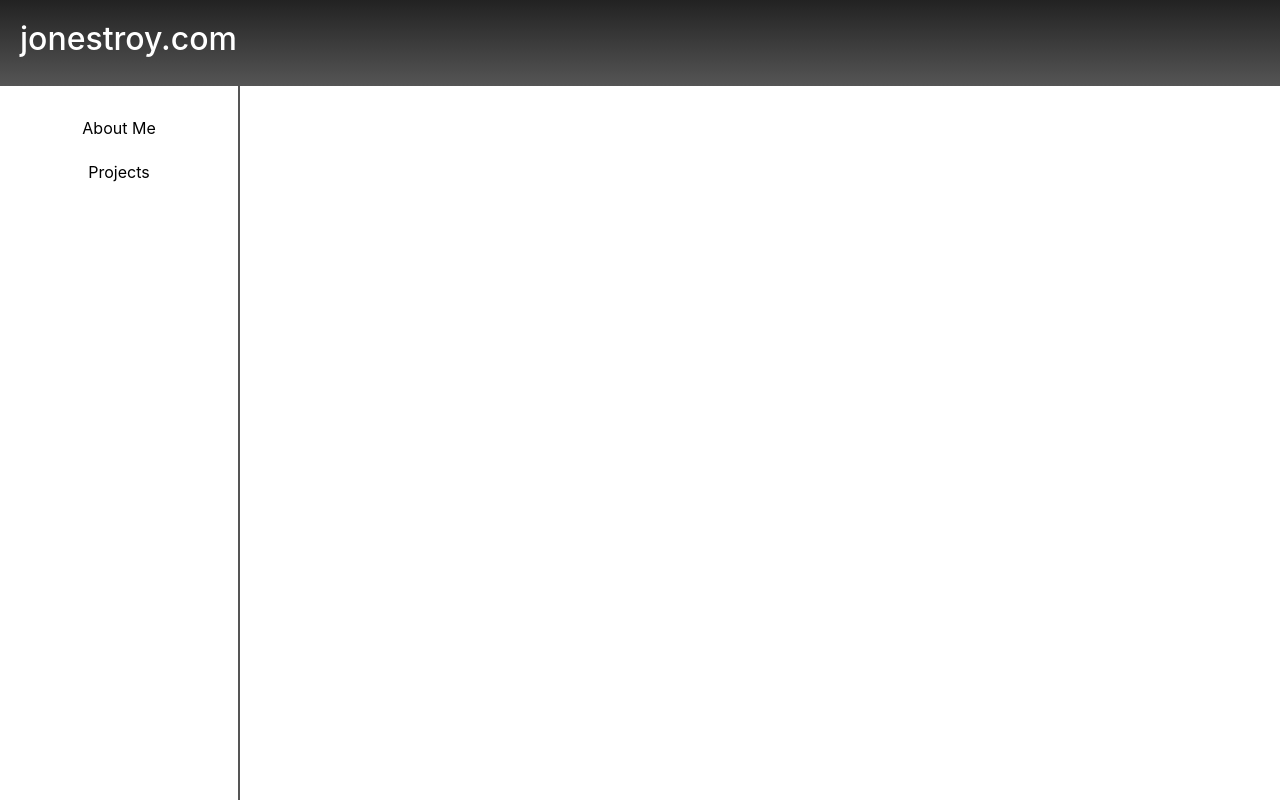
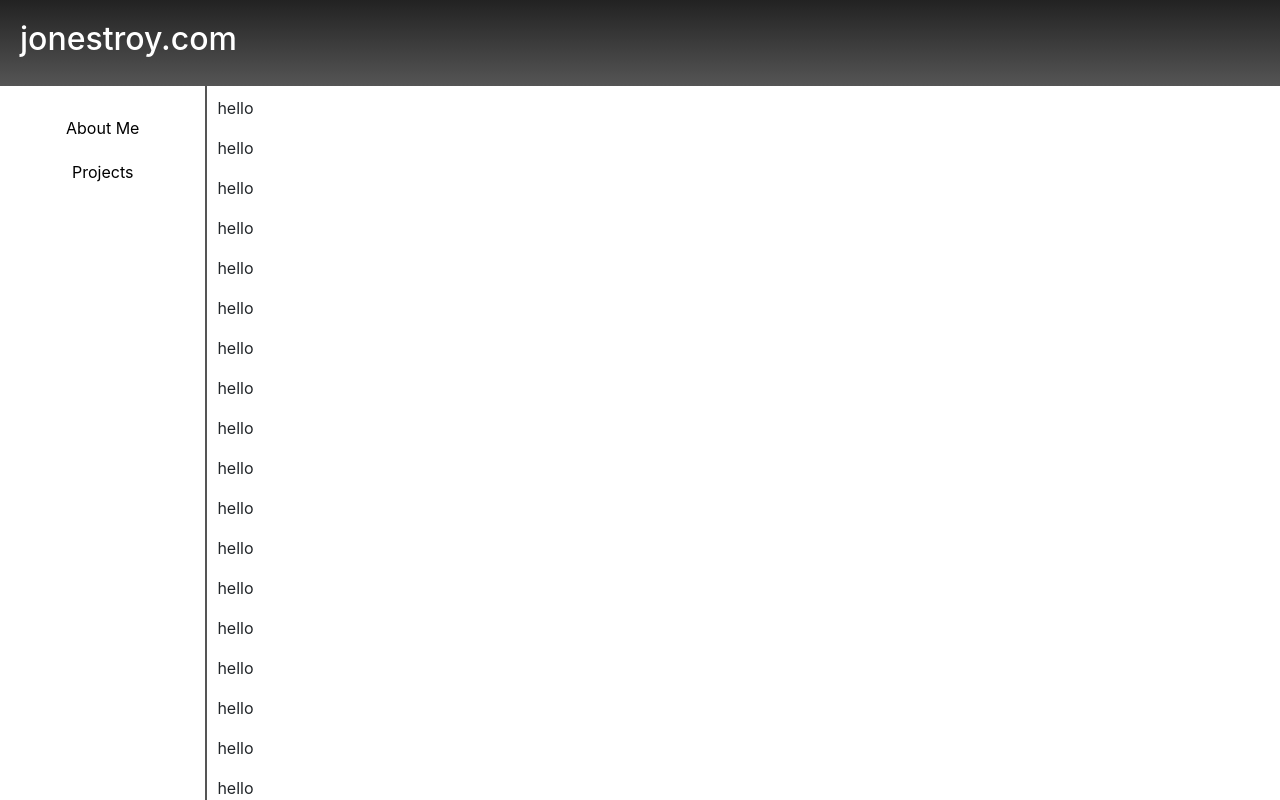
Before and after one commit to sntnmjones/jonestroy1.2, a React (Create React App) app in the folder production-site/jonestroy/: page / in a window 1280 px wide. Built offline with nearby package versions, Linux system fonts and the light colour scheme.

Commit message:
content div scrollable.

```diff
--- a/production-site/jonestroy/src/components/Home.js
+++ b/production-site/jonestroy/src/components/Home.js
@@ -1,14 +1,67 @@
 import React, { Component } from 'react';
 import Header from './Header';
 import Menu from './Menu';
+import Hello from './Hello1'
+import '../css/Home.css'
 
 class Home extends Component {
     render() {
         return (
-            <div>
+            <div className='mainDiv'>
                 <Header />
-                <div>
+                <div className='secondDiv'>
                     <Menu />
+                    <div className='content'>
+                        <p>hello</p>
+                        <p>hello</p>
+                        <p>hello</p>
+                        <p>hello</p>
+                        <p>hello</p>
+                        <p>hello</p>
+                        <p>hello</p>
+                        <p>hello</p>
+                        <p>hello</p>
+                        <p>hello</p>
+                        <p>hello</p>
+                        <p>hello</p>
+                        <p>hello</p>
+                        <p>hello</p>
+                        <p>hello</p>
+                        <p>hello</p>
+                        <p>hello</p>
+                        <p>hello</p>
+                        <p>hello</p>
+                        <p>hello</p>
+                        <p>hello</p>
+                        <p>hello</p>
+                        <p>hello</p>
+                        <p>hello</p>
+                        <p>hello</p>
+                        <p>hello</p>
+                        <p>hello</p>
+                        <p>hello</p>
+                        <p>hello</p>
+                        <p>hello</p>
+                        <p>hello</p>
+                        <p>hello</p>
+                        <p>hello</p>
+                        <p>hello</p>
+                        <p>hello</p>
+                        <p>hello</p>
+                        <p>hello</p>
+                        <p>hello</p>
+                        <p>hello</p>
+                        <p>hello</p>
+                        <p>hello</p>
+                        <p>hello</p>
+                        <p>hello</p>
+                        <p>hello</p>
+                        <p>hello</p>
+                        <p>hello</p>
+                        <p>hello</p>
+                        <p>hello</p>
+                        <p>hello</p>
+                    </div>
                 </div>
             </div>
         );
--- a/production-site/jonestroy/src/css/Home.css
+++ b/production-site/jonestroy/src/css/Home.css
@@ -1,3 +1,15 @@
-.mainContainer {
-    display: block;
+.mainDiv {
+    position:fixed;
+    width: 100%;
 }
+
+.secondDiv {
+    display: flex;
+}
+
+.content {
+    width: 100%;
+    height: 100vh;
+    overflow: scroll;
+    padding: 10px;
+}
--- a/production-site/jonestroy/src/css/Menu.css
+++ b/production-site/jonestroy/src/css/Menu.css
@@ -7,7 +7,6 @@
 }
 
 .menu {
-    position: fixed;
     padding: 20px;
     border-right: 2px solid #555;
     display: inline-block;
```
